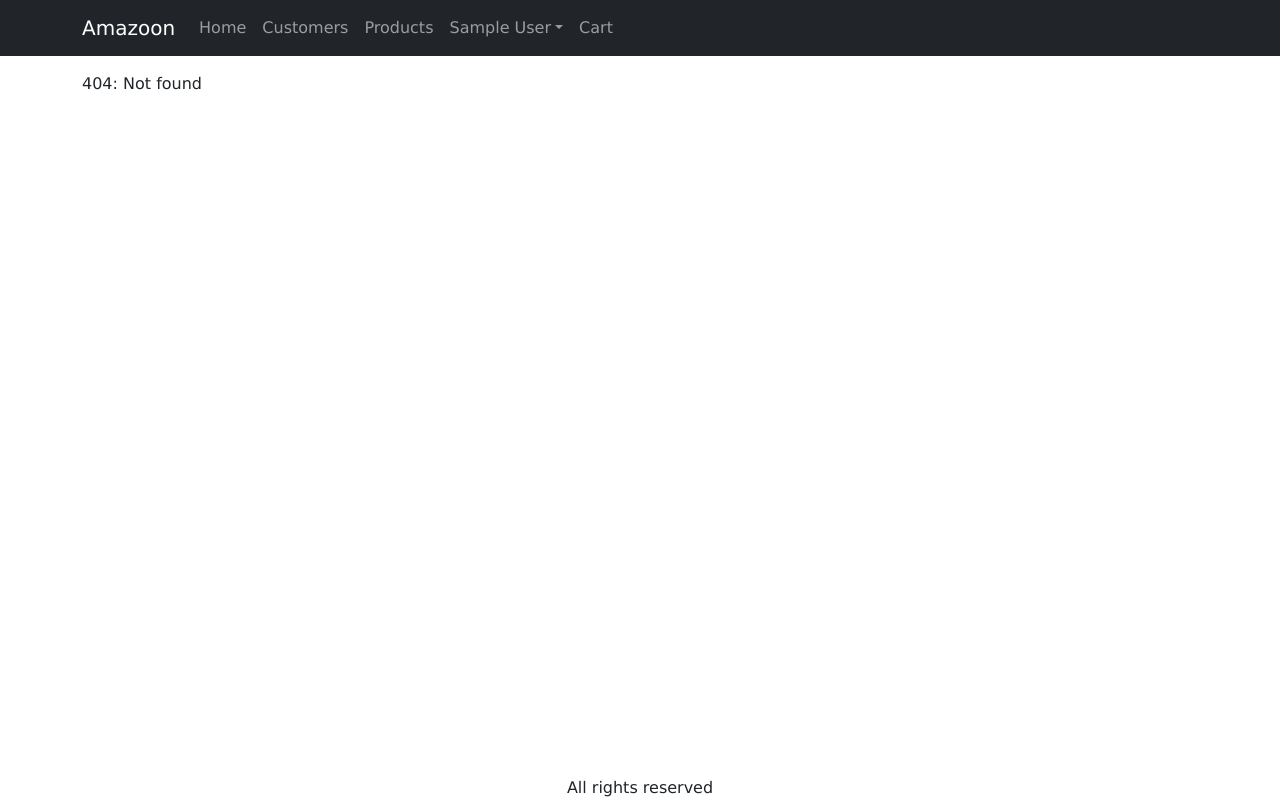
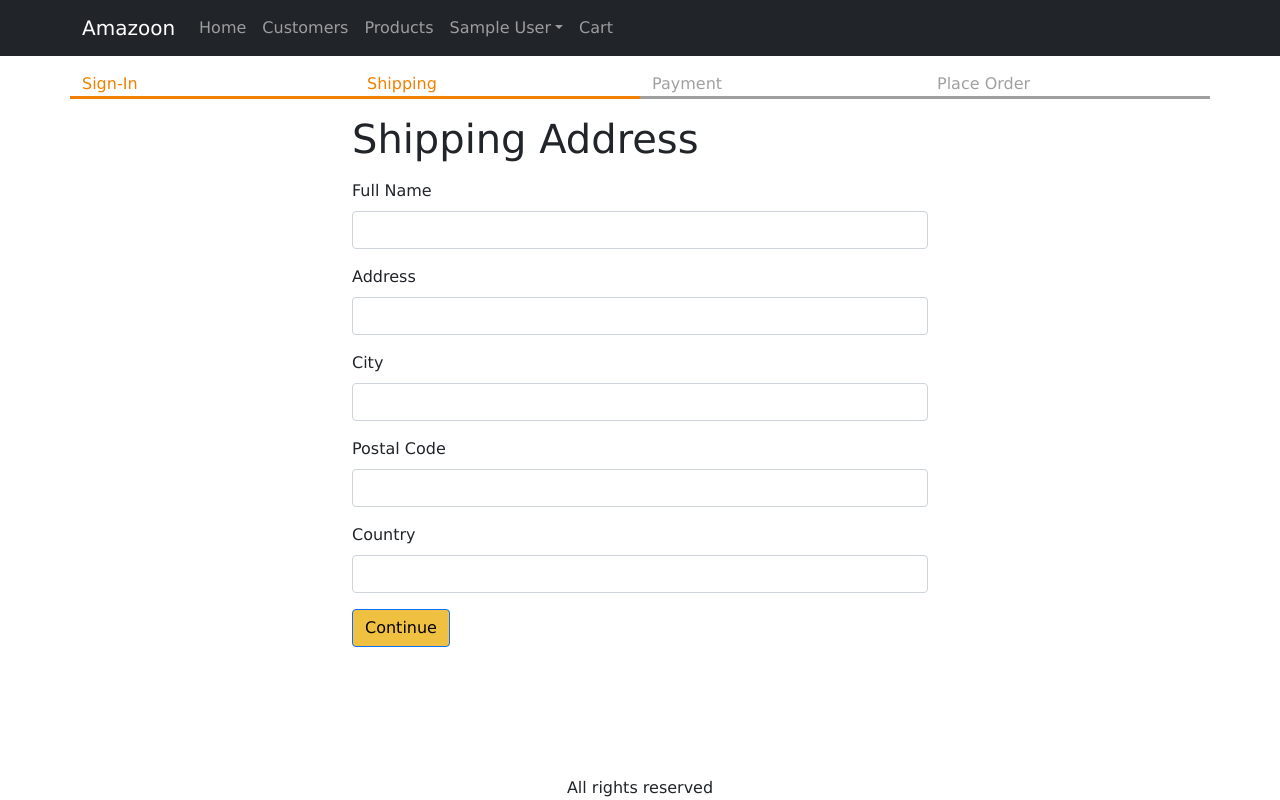
Before and after one commit to dakotadavis58/e-commerce-app, a React (Create React App) app: page /shipping in a window 1280 px wide. Before the commit this address had no page. Built offline with nearby package versions, Linux system fonts and the light colour scheme; sample sign-in values are in the browser's storage.

Commit message:
shipping route, checkout steps, shipping in local

```diff
--- a/src/App.jsx
+++ b/src/App.jsx
@@ -9,6 +9,7 @@
 import MainContent from "./components/MainContent.jsx";
 import { Container } from "react-bootstrap";
 import SignInScreen from "./components/screens/SignInScreen.jsx";
+import ShippingAddressScreen from "./components/screens/ShippingAddressScreen.jsx";
 function App() {
   return (
     <>
@@ -26,7 +27,7 @@
                 <Route path="products/*" element={<ProductsManager />} />
                 <Route path="cart/" element={<Cart />} />
                 <Route path="signin/" element={<SignInScreen />} />
-
+                <Route path="/shipping" element={<ShippingAddressScreen />} />
                 <Route path="*" element={<div>404: Not found</div>} />
               </Routes>
             </Container>
--- a/src/Store.js
+++ b/src/Store.js
@@ -10,6 +10,9 @@
     cartItems: localStorage.getItem("cartItems")
       ? JSON.parse(localStorage.getItem("cartItems"))
       : [],
+    shippingAddress: localStorage.getItem("shippingAddress")
+      ? JSON.parse(localStorage.getItem("shippingAddress"))
+      : {},
   },
 };
 
@@ -42,7 +45,17 @@
       case "USER_SIGNIN":
         return { ...state, userInfo: action.payload };
       case "USER_SIGNOUT":
-        return { ...state, userInfo: null };
+        return {
+          ...state,
+          userInfo: null,
+          cart: { cartItems: [], shippingAddress: {} },
+        };
+
+      case "SAVE_SHIPPING_ADDRESS":
+        return {
+          ...state,
+          cart: { ...state.cart, shippingAddress: action.payload },
+        };
 
       default:
         return state;
--- /dev/null
+++ b/src/components/CheckoutSteps.js
@@ -0,0 +1,14 @@
+import { Col, Row } from "react-bootstrap";
+
+const CheckoutSteps = (props) => {
+  return (
+    <Row className="checkout-steps">
+      <Col className={props.step1 ? "active" : ""}>Sign-In</Col>
+      <Col className={props.step2 ? "active" : ""}>Shipping</Col>
+      <Col className={props.step3 ? "active" : ""}>Payment</Col>
+      <Col className={props.step4 ? "active" : ""}>Place Order</Col>
+    </Row>
+  );
+};
+
+export default CheckoutSteps;
--- a/src/components/cart/Cart.jsx
+++ b/src/components/cart/Cart.jsx
@@ -32,7 +32,7 @@
   };
 
   const checkoutHandler = () => {
-    navigate("/singin?redirect=/shipping");
+    navigate("/signin?redirect=/shipping");
   };
   return (
     <div>
--- /dev/null
+++ b/src/components/screens/ShippingAddressScreen.jsx
@@ -0,0 +1,112 @@
+import { useContext, useEffect, useState } from "react";
+import { Button, Form } from "react-bootstrap";
+import { Helmet } from "react-helmet-async";
+import { useNavigate } from "react-router-dom";
+import { Store } from "../../Store";
+import CheckoutSteps from "../CheckoutSteps";
+
+const ShippingAddressScreen = () => {
+  const navigate = useNavigate();
+
+  // get all state data, state: cart[cartItems, shippingInfo], userInfo
+  const { state, dispatch: ctxDispatch } = useContext(Store);
+  const {
+    cart: { shippingAddress },
+    userInfo,
+  } = state;
+
+  // all form inputs get a useState
+  const [fullName, setFullName] = useState(shippingAddress.fullName || "");
+  const [address, setAddress] = useState(shippingAddress.address || "");
+  const [city, setCity] = useState(shippingAddress.city || "");
+  const [country, setCountry] = useState(shippingAddress.country || "");
+  const [postalCode, setPostalCode] = useState(
+    shippingAddress.postalCode || ""
+  );
+
+  // if not logged in, redirect to signin
+  useEffect(() => {
+    if (!userInfo) {
+      navigate("/signin?redirect=/shipping");
+    }
+  }, [userInfo, navigate]);
+  // on submit send the shipping address info to state and local storage, then navigate to payment
+  const submitHandler = (e) => {
+    e.preventDefault();
+    ctxDispatch({
+      type: "SAVE_SHIPPING_ADDRESS",
+      payload: {
+        fullName,
+        address,
+        city,
+        country,
+        postalCode,
+      },
+    });
+    localStorage.setItem(
+      "shippingAddress",
+      JSON.stringify({ fullName, address, city, country, postalCode })
+    );
+    navigate("/payment");
+  };
+  return (
+    <div>
+      <Helmet>
+        <title>Shipping Address</title>
+      </Helmet>
+      <CheckoutSteps step1 step2></CheckoutSteps>
+      <div className="container small-container">
+        <h1 className="my-3">Shipping Address</h1>
+        <Form onSubmit={submitHandler}>
+          <Form.Group className="mb-3" controlId="fullName">
+            <Form.Label>Full Name</Form.Label>
+            <Form.Control
+              value={fullName}
+              onChange={(e) => setFullName(e.target.value)}
+              required
+            />
+          </Form.Group>
+          <Form.Group className="mb-3" controlId="address">
+            <Form.Label>Address</Form.Label>
+            <Form.Control
+              value={address}
+              onChange={(e) => setAddress(e.target.value)}
+              required
+            />
+          </Form.Group>
+          <Form.Group className="mb-3" controlId="city">
+            <Form.Label>City</Form.Label>
+            <Form.Control
+              value={city}
+              onChange={(e) => setCity(e.target.value)}
+              required
+            />
+          </Form.Group>
+          <Form.Group className="mb-3" controlId="postalCode">
+            <Form.Label>Postal Code</Form.Label>
+            <Form.Control
+              value={postalCode}
+              onChange={(e) => setPostalCode(e.target.value)}
+              required
+            />
+          </Form.Group>
+          <Form.Group className="mb-3" controlId="country">
+            <Form.Label>Country</Form.Label>
+            <Form.Control
+              value={country}
+              onChange={(e) => setCountry(e.target.value)}
+              required
+            />
+          </Form.Group>
+          <div className="mb-3">
+            <Button variant="primary" type="submit">
+              Continue
+            </Button>
+          </div>
+        </Form>
+      </div>
+    </div>
+  );
+};
+
+export default ShippingAddressScreen;
--- a/src/index.css
+++ b/src/index.css
@@ -60,3 +60,13 @@
 .small-container {
   max-width: 600px;
 }
+
+.checkout-steps > div {
+  border-bottom: 0.2rem solid #a0a0a0;
+  color: #a0a0a0
+}
+
+.checkout-steps > div.active {
+  border-bottom: 0.2rem solid #f08000;
+  color: #f08000
+}
```
